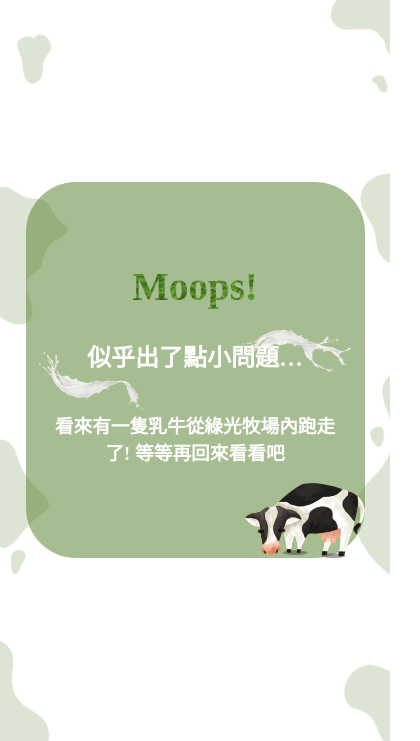
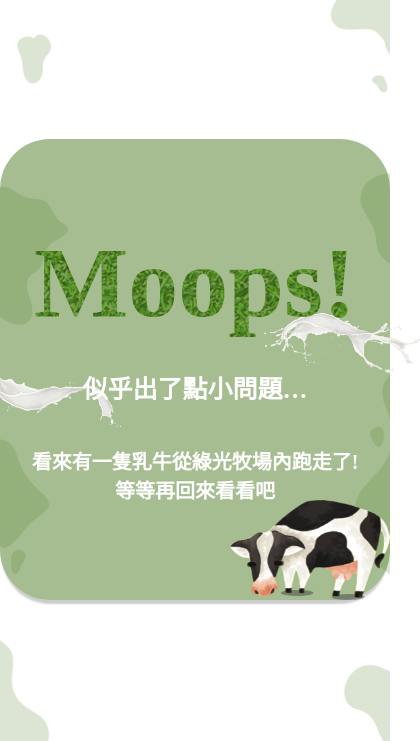
Before and after one commit to Leo890728/milksha-error-page, a plain HTML site: page index.html in a window 390 px wide. Shown: the part 81-822 px from the top of the page, 420 px wide, since content can reach past the window. Drawn offline with Linux system fonts and the light colour scheme.

Commit message:
增加小彩蛋及響應式設計

```diff
--- a/index.html
+++ b/index.html
@@ -12,13 +12,15 @@
         .header {
             height: clamp(50px, 5vh, 200px);
             width: 100%;
+            top: 0;
             position: sticky;
-            background-color: white;
-            top: 0;
+            background-color: transparent;
+            backdrop-filter: blur(5px);
+            z-index: 1;
 
+        }
         .logo {
             margin: 5px;
-            }
         }
 
         .container {
@@ -30,10 +32,11 @@
             background-image: url("img/background.png");
             background-size: cover;
 
+        }
         .message {
             display: flex;
             position: relative;
-                width: clamp(300px, 60%, 1200px);
+            width: 60%;
             height: 40vh;
             border-radius: 50px;
             flex-direction: column;
@@ -42,22 +45,27 @@
             background-color: rgba(79, 125, 37, 0.5);
             padding: 5vw;
             text-align: center;
-
+            box-shadow: 0 6px 2px -2px rgba(0, 0, 0, 0.2);
+        }
         .milk {
             position: absolute;
-                    width: clamp(300px, 80vw, 1600px);
+            width: clamp(450px, 80vw, 1600px);
+            z-index: 1;
         }
 
         .cow {
             position: absolute;
-                    width: clamp(120px, 20%, 1200px);
+            width: clamp(160px, 20%, 1200px);
             bottom: 0;
             right: 0;
+            cursor: pointer;
+            transition: transform 0.5s;
+            z-index: 1;
         }
 
         .title {
             color: transparent;
-                    font-size: 10vw;
+            font-size: 150px;
             margin: 1vh;
             background-image: url("img/grass.png");
             background-clip: text;
@@ -66,12 +74,14 @@
 
         .subtitle {
             color: white;
+            font-size: 30px;
+            z-index: 1;
         }
 
         .description {
             color: white;
-                }
-            }
+            font-size: 20px;
+            z-index: 1;
         }
 
         .footer {
@@ -82,8 +92,37 @@
             align-items: center;
             color: white;
 
+        }
         .information {
             text-align: center;
+        }
+
+        @media (max-width: 1200px) {
+            .message {
+                width: 70%;
+            }
+        }
+        @media (max-width: 992px) {
+            .message {
+                width: 80%;
+            }
+            .title {
+                font-size: 125px;
+            }
+            .subtitle {
+                font-size: 30px;
+            }
+        }
+        @media (max-width: 768px) {
+            .message {
+                width: 90%;
+                height: 50vh;
+            }
+            .title {
+                font-size: 100px;
+            }
+            .subtitle {
+                font-size: 25px;
             }
         }
 
@@ -105,7 +144,7 @@
             <h3 class="description">
                 看來有一隻乳牛從綠光牧場內跑走了! 等等再回來看看吧
             </h3>
-            <img src="img/cow01.png" alt="cow" class="cow">
+            <img src="img/cow01.png" alt="cow" class="cow" onclick="spawnDrinkAnimation()">
         </div>
     </div>
     <div class="footer">
@@ -115,5 +154,28 @@
             <p class="copyright">Copyright © 2018 milkshop All Rights Reserves.</p>
         </div>
     </div>
+    <script>
+        function spawnDrinkAnimation() {
+            const elm = document.createElement("img");
+
+            elm.style.position = "absolute";
+            elm.style.bottom = "-150px";
+            elm.style.left = `${Math.min(Math.random() * window.innerWidth, window.innerWidth-75)}px`;
+            elm.style.width = "75px";
+            elm.style.transition = "all 1.5s";
+            elm.setAttribute("src", `img/drinks/drink${Math.floor(Math.random()*4+1)}.png`);
+
+            document.body.appendChild(elm);
+
+            setTimeout(() => {
+                elm.style.bottom = `${window.innerHeight}px`;
+                elm.style.opacity = "0.5";
+            }, 200)
+
+            setTimeout(() => {
+                document.body.removeChild(elm);
+            }, 2000)
+        }
+    </script>
 </body>
 </html>
```
Lines whose indentation alone changed are shown as unchanged.
